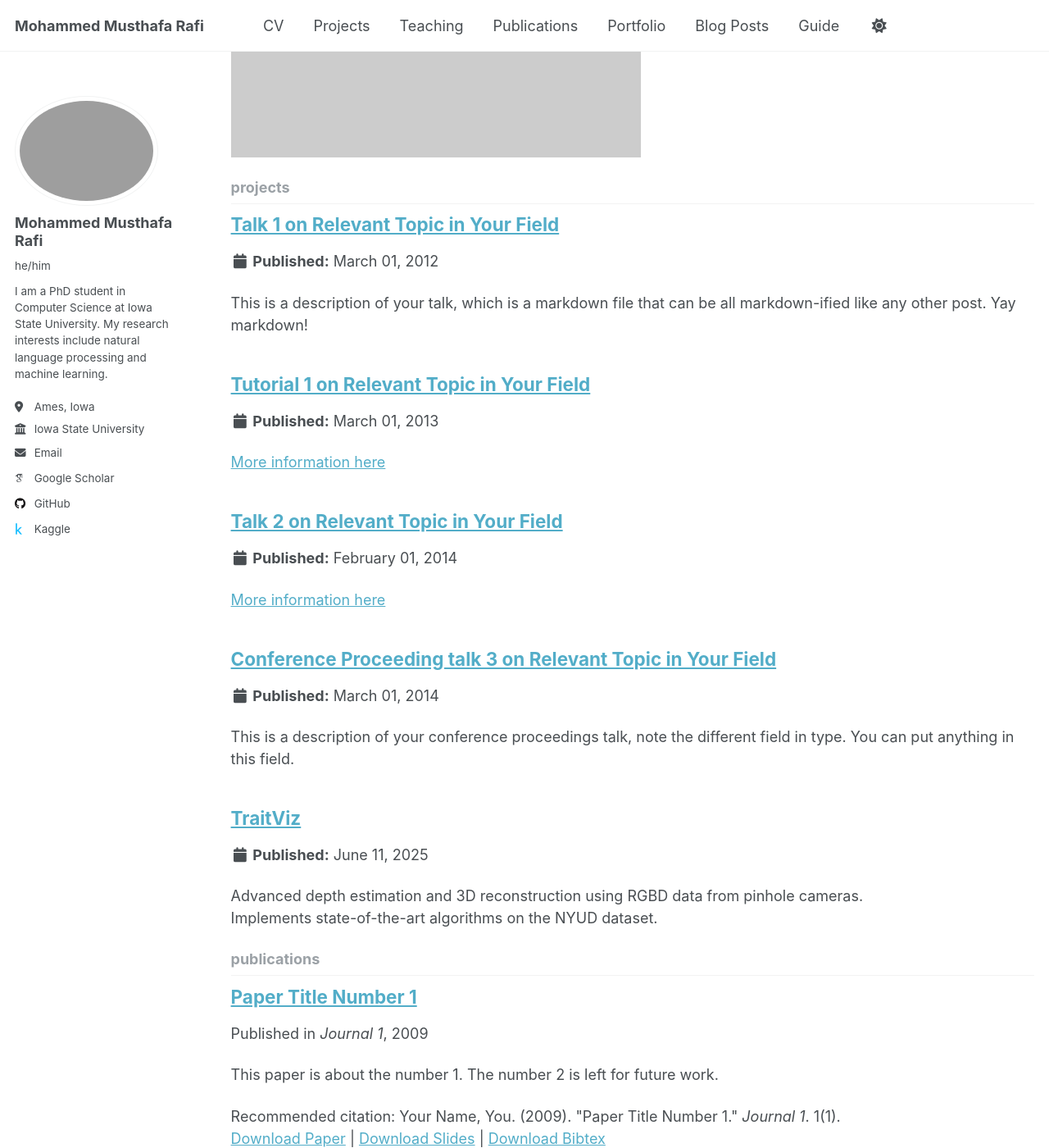
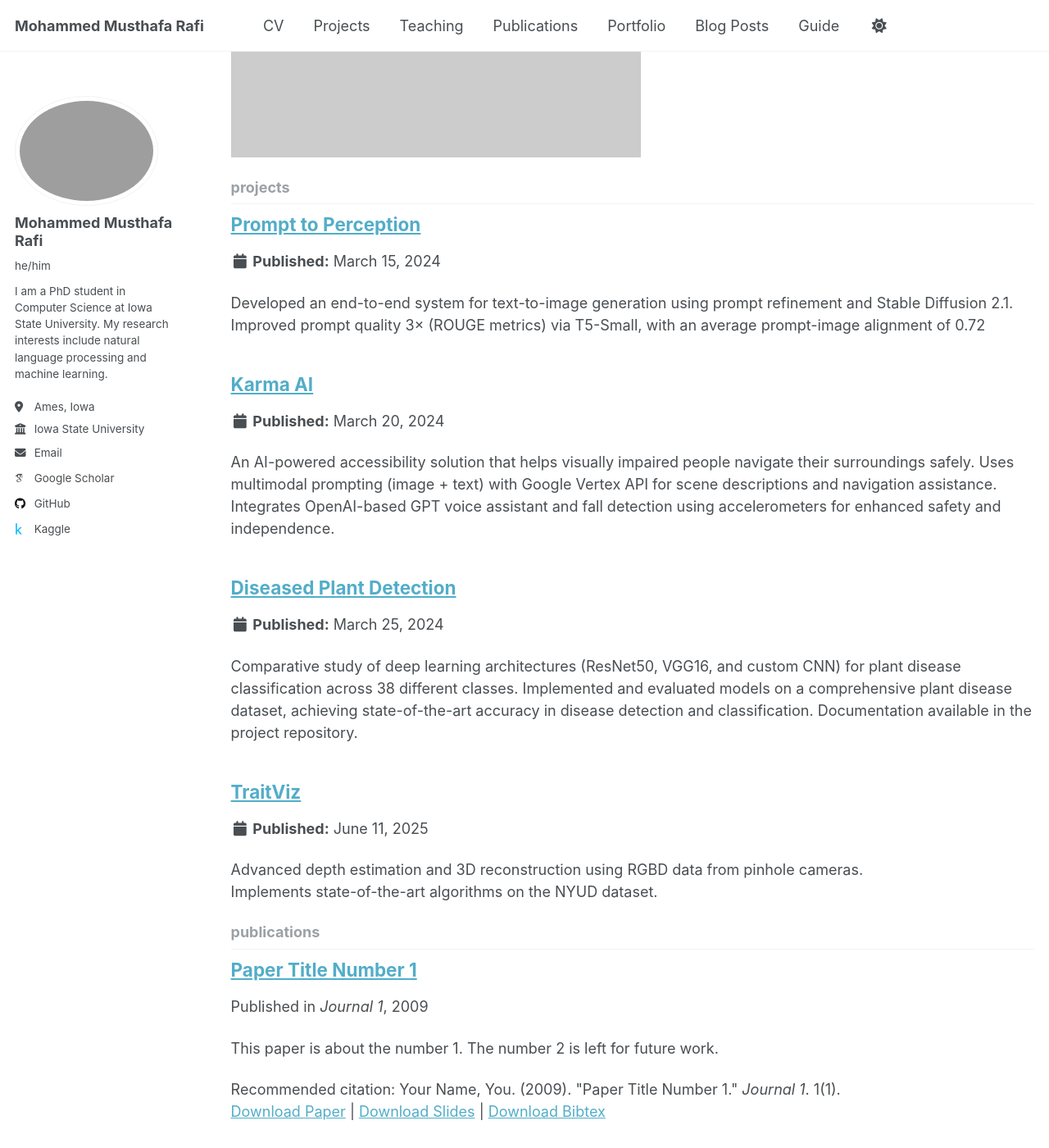
Before and after one commit to itsMustafamr/itsmustafamr.github.io, a Jekyll site: the page built from _pages/collection-archive.html, in a window 1280 px wide and 1400 px high, scrolled down 893 px. Shown: the whole window at 82% size. Built offline with Jekyll 4.4.1, drawn with Linux system fonts in a browser that asks for light colours; some web fonts are replaced.

Commit message:
added all projects with github link

```diff
--- a/_projects/2012-03-01-talk-1.md
+++ /dev/null
@@ -1,11 +0,0 @@
----
-title: "Talk 1 on Relevant Topic in Your Field"
-collection: talks
-type: "Talk"
-permalink: /talks/2012-03-01-talk-1
-venue: "UC San Francisco, Department of Testing"
-date: 2012-03-01
-location: "San Francisco, CA, USA"
----
-
-This is a description of your talk, which is a markdown file that can be all markdown-ified like any other post. Yay markdown!
--- a/_projects/2013-03-01-tutorial-1.md
+++ /dev/null
@@ -1,13 +0,0 @@
----
-title: "Tutorial 1 on Relevant Topic in Your Field"
-collection: talks
-type: "Tutorial"
-permalink: /talks/2013-03-01-tutorial-1
-venue: "UC-Berkeley Institute for Testing Science"
-date: 2013-03-01
-location: "Berkeley, CA, USA"
----
-
-[More information here](http://exampleurl.com)
-
-This is a description of your tutorial, note the different field in type. This is a markdown files that can be all markdown-ified like any other post. Yay markdown!
--- a/_projects/2014-02-01-talk-2.md
+++ /dev/null
@@ -1,13 +0,0 @@
----
-title: "Talk 2 on Relevant Topic in Your Field"
-collection: talks
-type: "Talk"
-permalink: /talks/2014-02-01-talk-2
-venue: "London School of Testing"
-date: 2014-02-01
-location: "London, UK"
----
-
-[More information here](http://example2.com)
-
-This is a description of your talk, which is a markdown files that can be all markdown-ified like any other post. Yay markdown!
--- a/_projects/2014-03-01-talk-3.md
+++ /dev/null
@@ -1,11 +0,0 @@
----
-title: "Conference Proceeding talk 3 on Relevant Topic in Your Field"
-collection: talks
-type: "Conference proceedings talk"
-permalink: /talks/2014-03-01-talk-3
-venue: "Testing Institute of America 2014 Annual Conference"
-date: 2014-03-01
-location: "Los Angeles, CA, USA"
----
-
-This is a description of your conference proceedings talk, note the different field in type. You can put anything in this field.
--- /dev/null
+++ b/_projects/Diseased-Plant-Detection.md
@@ -0,0 +1,16 @@
+---
+title: "Diseased Plant Detection"
+layout: project
+date: 2024-03-25
+image: "images/diseased-plant-detection.png"
+tags:
+  - Computer Vision
+  - Deep Learning
+  - ResNet50
+  - VGG16
+  - CNN
+  - Plant Disease Classification
+repo_url: "https://github.com/itsMustafamr/Diseased-plant-detection"
+---
+
+Comparative study of deep learning architectures (ResNet50, VGG16, and custom CNN) for plant disease classification across 38 different classes. Implemented and evaluated models on a comprehensive plant disease dataset, achieving state-of-the-art accuracy in disease detection and classification. Documentation available in the project repository.
--- /dev/null
+++ b/_projects/karma-ai.md
@@ -0,0 +1,17 @@
+---
+title: "Karma AI"
+layout: project
+date: 2024-03-20
+image: "images/karma_ai.png"
+tags:
+  - Computer Vision
+  - Accessibility
+  - Multimodal AI
+  - Voice Assistant
+  - Fall Detection
+  - Google Vertex
+  - OpenAI
+repo_url: "https://github.com/rah757/KarmaAI"
+---
+
+An AI-powered accessibility solution that helps visually impaired people navigate their surroundings safely. Uses multimodal prompting (image + text) with Google Vertex API for scene descriptions and navigation assistance. Integrates OpenAI-based GPT voice assistant and fall detection using accelerometers for enhanced safety and independence.
--- /dev/null
+++ b/_projects/prompt-to-perception.md
@@ -0,0 +1,15 @@
+---
+title: "Prompt to Perception"
+layout: project
+date: 2024-03-15
+image: "images/prompt_to_perception.png"
+tags:
+  - NLP
+  - Computer Vision
+  - Stable Diffusion
+  - T5
+  - Text-to-Image
+repo_url: "https://github.com/username/prompt-to-perception"
+---
+
+Developed an end-to-end system for text-to-image generation using prompt refinement and Stable Diffusion 2.1. Improved prompt quality 3× (ROUGE metrics) via T5-Small, with an average prompt-image alignment of 0.72
```
Also changed, not shown: _projects/TraitViz.md (+1 -1 lines), images/karma_ai.png (added), images/prompt_to_perception.png (added), 1 other file.
